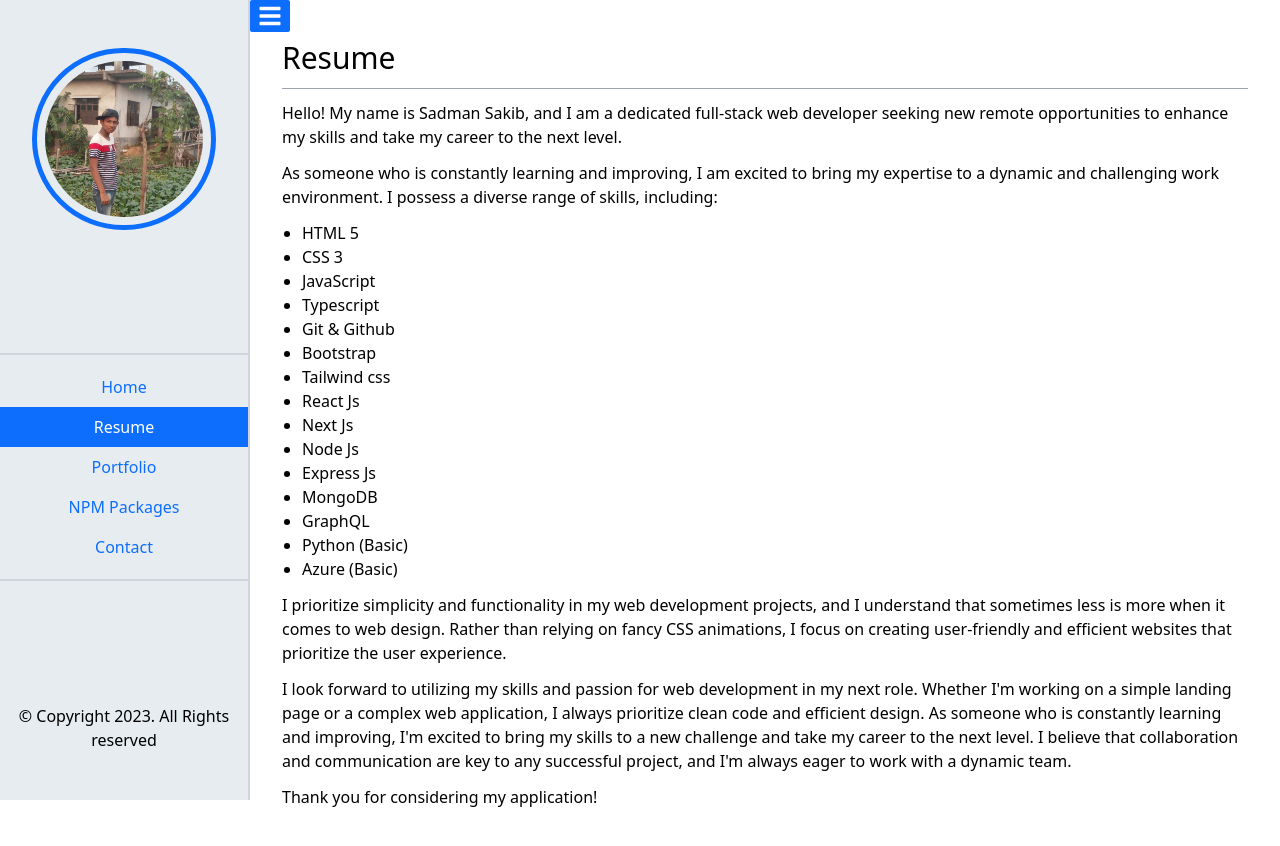
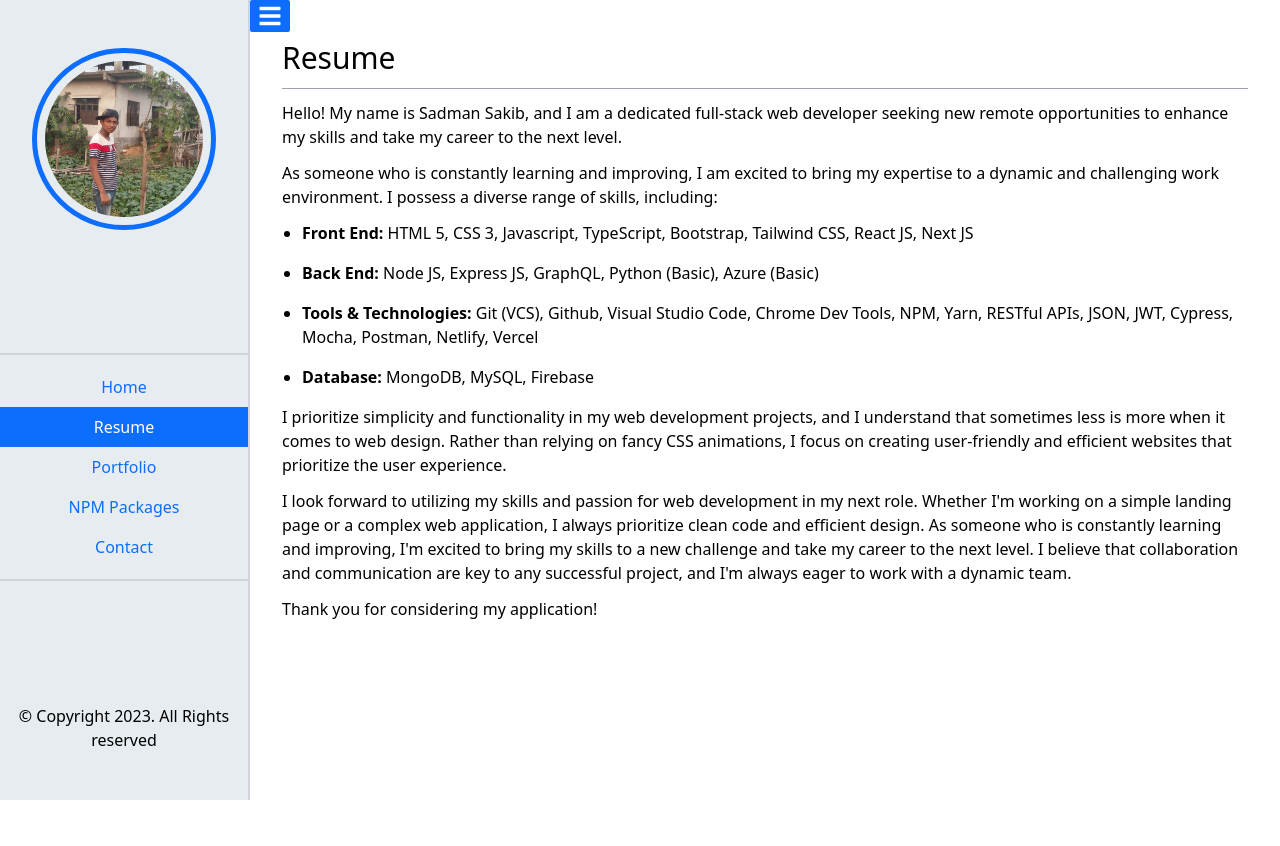
Before and after one commit to ssakib4040/nextjs-portfolio, a Next.js app: page /resume in a window 1280 px wide. Shown: the top 846 px of the page. After the commit the page ends 800 px from the top, so only its background shows below. Built offline with nearby package versions, Linux system fonts and the light colour scheme.

Commit message:
Skills section redesigned

```diff
--- a/pages/resume.tsx
+++ b/pages/resume.tsx
@@ -1,22 +1,65 @@
 import React from "react";
 
 export default function Resume() {
-  const resumeItems: string[] = [
+  // const resumeItems: string[] = [
+  //   "HTML 5, CSS 3, JavaScript, Typescript, Git & Github, Bootstrap, Tailwind css, React Js, Next Js, Node Js, Express Js, MongoDB, GraphQL, Python (Basic), Azure (Basic)",
+  // ];
+
+  interface ResumeItem {
+    category: string;
+    skills: string[];
+  }
+
+  const resumeItems: ResumeItem[] = [
+    {
+      category: "Front End",
+      skills: [
         "HTML 5",
         "CSS 3",
-    "JavaScript",
-    "Typescript",
-    "Git & Github",
+        "Javascript",
+        "TypeScript",
         "Bootstrap",
-    "Tailwind css",
-    "React Js",
-    "Next Js",
-    "Node Js",
-    "Express Js",
-    "MongoDB",
+        "Tailwind CSS",
+        "React JS",
+        "Next JS",
+      ],
+    },
+
+    {
+      category: "Back End",
+      skills: [
+        "Node JS",
+        "Express JS",
         "GraphQL",
         "Python (Basic)",
         "Azure (Basic)",
+      ],
+    },
+
+    {
+      category: "Tools & Technologies",
+      skills: [
+        "Git (VCS)",
+        "Github",
+        "Visual Studio Code",
+        "Chrome Dev Tools",
+        "NPM",
+        "Yarn",
+        "RESTful APIs",
+        "JSON",
+        "JWT",
+        "Cypress",
+        "Mocha",
+        "Postman",
+        "Netlify",
+        "Vercel",
+      ],
+    },
+
+    {
+      category: "Database",
+      skills: ["MongoDB", "MySQL", "Firebase"],
+    },
   ];
 
   return (
@@ -36,10 +79,13 @@ export default function Resume() {
         possess a diverse range of skills, including:
       </p>
 
-      <ul className="list-disc ml-5 mb-3">
-        {resumeItems.map((item, index) => {
-          return <li key={index}>{item}</li>;
-        })}
+      <ul className="list-disc ml-5 mb-3 max-w-[1000px] resume">
+        {resumeItems.map((item: any) => (
+          <li key={item.category}>
+            <span className="font-bold">{item.category}: </span>
+            {item.skills.join(", ")}
+          </li>
+        ))}
       </ul>
 
       <p className="mb-3">
--- a/styles/globals.scss
+++ b/styles/globals.scss
@@ -7,3 +7,7 @@
     @apply py-2 px-4 bg-blue-500 text-white font-semibold rounded-lg shadow-md hover:bg-blue-700 focus:outline-none focus:ring-2 focus:ring-blue-400 focus:ring-opacity-75;
   }
 }
+
+ul.resume li {
+  margin-bottom: 1rem;
+}
```
Lines whose indentation alone changed are shown as unchanged.
